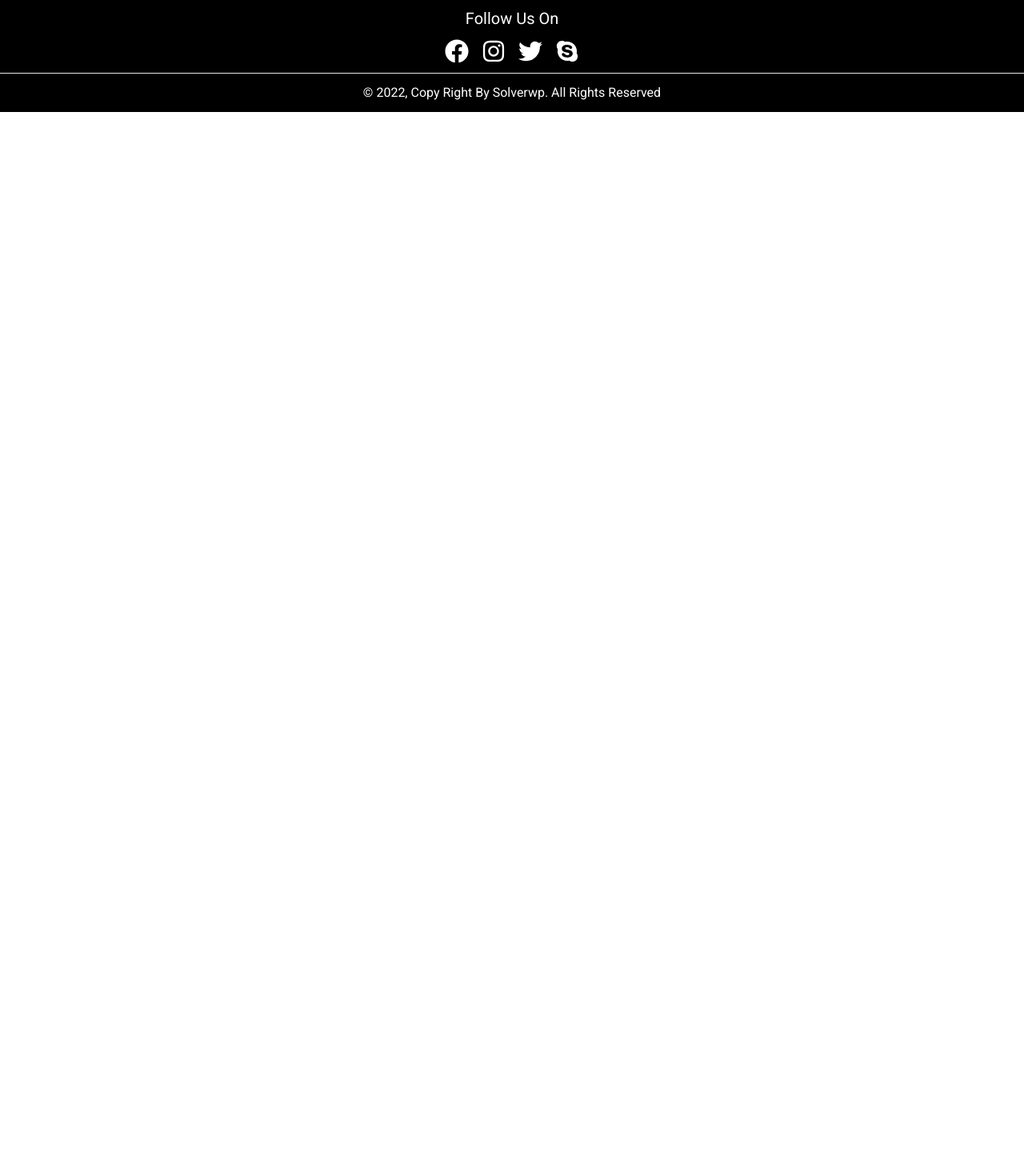
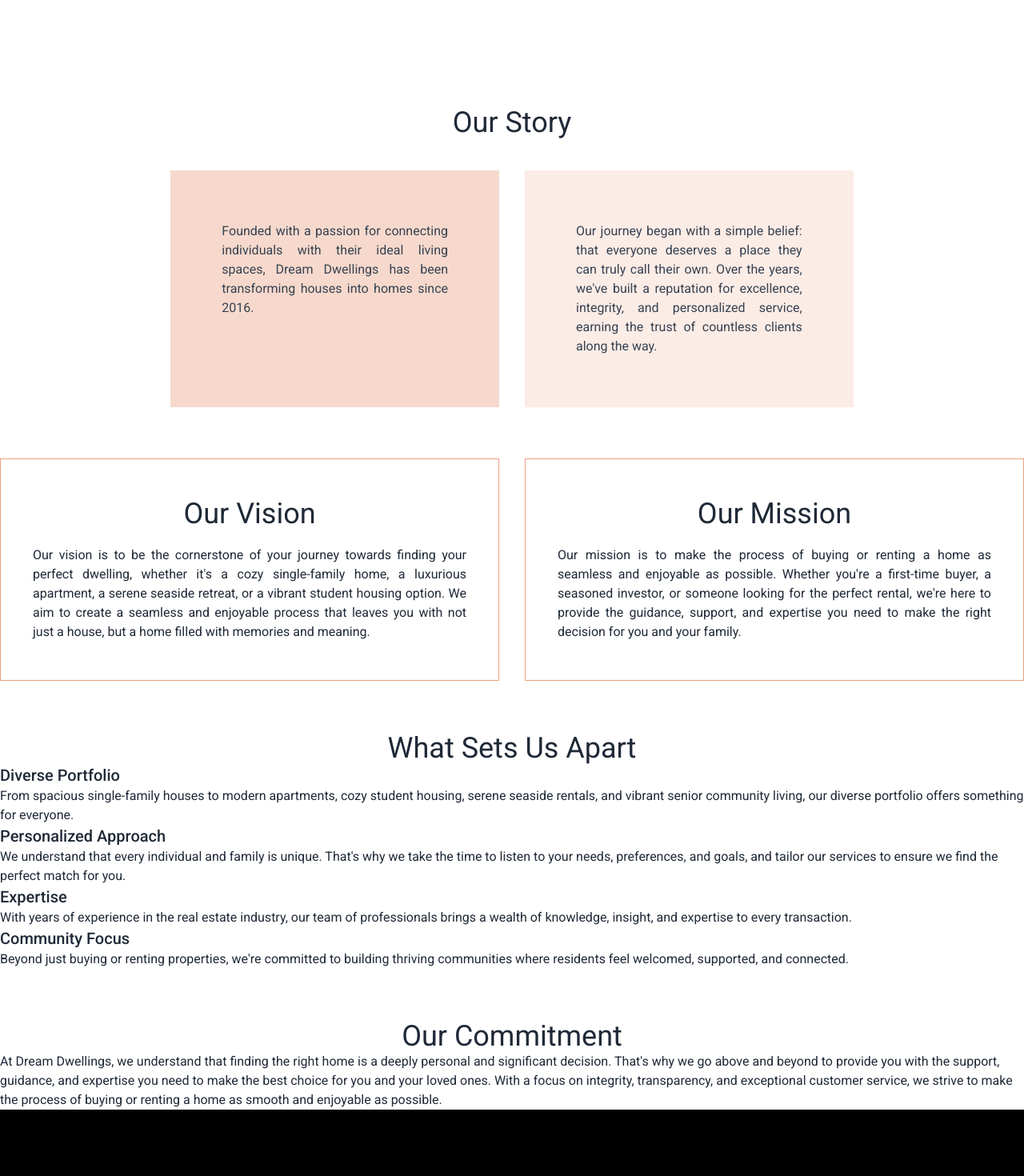
Before and after one commit to Kamrul-Islam-171/Dream-Dwellings, a React (Vite) app: page /about in a window 1280 px wide. Shown: the part 660-2130 px from the top of the page at 80% size. Before the commit the page ends 800 px from the top, so only its background shows below. Built offline with nearby package versions, Linux system fonts and the light colour scheme.

Commit message:
about us is processing

```diff
--- a/src/Pages/About/About.jsx
+++ b/src/Pages/About/About.jsx
@@ -1,17 +1,81 @@
 import { Helmet } from "react-helmet-async";
+import AOS from 'aos';
+import 'aos/dist/aos.css';
+import { useEffect } from "react";
 
 
 
 const About = () => {
+    useEffect(() => {
+        AOS.init();
+      }, [])
     return (
         <>
             <Helmet>
                 <title>About Us</title>
             </Helmet>
 
-            <div className="">
+            <div className="container mx-auto">
+                <div className="">
 
-                <h1 className="text-3xl">Wants to know about us!!</h1>
+                    <div className="grid lg:grid-cols-2 min-h-[calc(100vh-85px)] gap-5 items-center">
+                        <h1 className="md:text-3xl text-xl lg:text-4xl text-center">Welcome to <br /> <span className="lg:text-6xl md:text-5xl text-4xl font-bold">Dream <span className="text-primary-color">Dwellings</span></span></h1>
+                        <p className="lg:text-2xl text-xl text-justify text-gray-600">At Dream Dwellings, we don't just sell houses; we craft dreams into reality. Our story began with a vision to redefine the real estate experience, offering not just properties, but spaces where aspirations thrive and memories are made. Whether you're looking to buy or rent, our diverse portfolio of properties, including single-family houses, apartments, student housing, seaside rental homes, and senior community living options, ensures that there's something for everyone.</p>
+                    </div>
+
+                </div>
+
+                <div>
+                    <h1 className="text-4xl text-center" data-aos="zoom-in" data-aos-duration="600">Our Story</h1>
+                    <div className="grid grid-cols-2 gap-8 w-2/3 mx-auto mt-10">
+                        <div className="bg-secondary-color text-gray-700 px-16 py-16" data-aos='zoom-in-right' data-aos-delay = "300">
+                            <p className="text-justify">Founded with a passion for connecting individuals with their ideal living spaces, Dream Dwellings has been transforming houses into homes since 2016.</p>
+                        </div>
+                        <div className="bg-third-color text-gray-700 px-16 py-16" data-aos='zoom-in-left' data-aos-delay = "300">
+                            <p className="text-justify">Our journey began with a simple belief: that everyone deserves a place they can truly call their own. Over the years, we've built a reputation for excellence, integrity, and personalized service, earning the trust of countless clients along the way.</p>
+                        </div>
+                    </div>
+                </div>
+
+
+                <div className="mt-16 grid gap-8 grid-cols-2">
+                    <div className="border border-primary-color px-10 py-12 space-y-5" data-aos="fade-right" data-aos-duration='600'>
+                        <h1 className="text-4xl  text-center">Our Vision</h1>
+                        <p className="text-justify">Our vision is to be the cornerstone of your journey towards finding your perfect dwelling, whether it's a cozy single-family home, a luxurious apartment, a serene seaside retreat, or a vibrant student housing option. We aim to create a seamless and enjoyable process that leaves you with not just a house, but a home filled with memories and meaning.</p>
+                    </div>
+
+                    <div className="border border-primary-color px-10 py-12 space-y-5" data-aos="fade-left" data-aos-duration='600'>
+                        <h1 className="text-4xl text-center">Our Mission</h1>
+                        <p className="text-justify">Our mission is to make the process of buying or renting a home as seamless and enjoyable as possible. Whether you're a first-time buyer, a seasoned investor, or someone looking for the perfect rental, we're here to provide the guidance, support, and expertise you need to make the right decision for you and your family.</p>
+                    </div>
+                </div>
+
+                <div className="mt-16">
+                    <h1 className="text-4xl text-center">What Sets Us Apart</h1>
+                    <div>
+                        <div>
+                            <h3 className="text-xl font-medium">Diverse Portfolio</h3>
+                            <p> From spacious single-family houses to modern apartments, cozy student housing, serene seaside rentals, and vibrant senior community living, our diverse portfolio offers something for everyone.</p>
+                        </div>
+                        <div>
+                            <h3 className="text-xl font-medium">Personalized Approach</h3>
+                            <p> We understand that every individual and family is unique. That's why we take the time to listen to your needs, preferences, and goals, and tailor our services to ensure we find the perfect match for you.</p>
+                        </div>
+                        <div>
+                            <h3 className="text-xl font-medium">Expertise</h3>
+                            <p> With years of experience in the real estate industry, our team of professionals brings a wealth of knowledge, insight, and expertise to every transaction.</p>
+                        </div>
+                        <div>
+                            <h3 className="text-xl font-medium">Community Focus</h3>
+                            <p> Beyond just buying or renting properties, we're committed to building thriving communities where residents feel welcomed, supported, and connected.</p>
+                        </div>
+                    </div>
+                </div>
+
+                <div className="mt-16">
+                    <h1 className="text-4xl text-center">Our Commitment</h1>
+                    <p>At Dream Dwellings, we understand that finding the right home is a deeply personal and significant decision. That's why we go above and beyond to provide you with the support, guidance, and expertise you need to make the best choice for you and your loved ones. With a focus on integrity, transparency, and exceptional customer service, we strive to make the process of buying or renting a home as smooth and enjoyable as possible.</p>
+                </div>
             </div>
 
         </>
```
